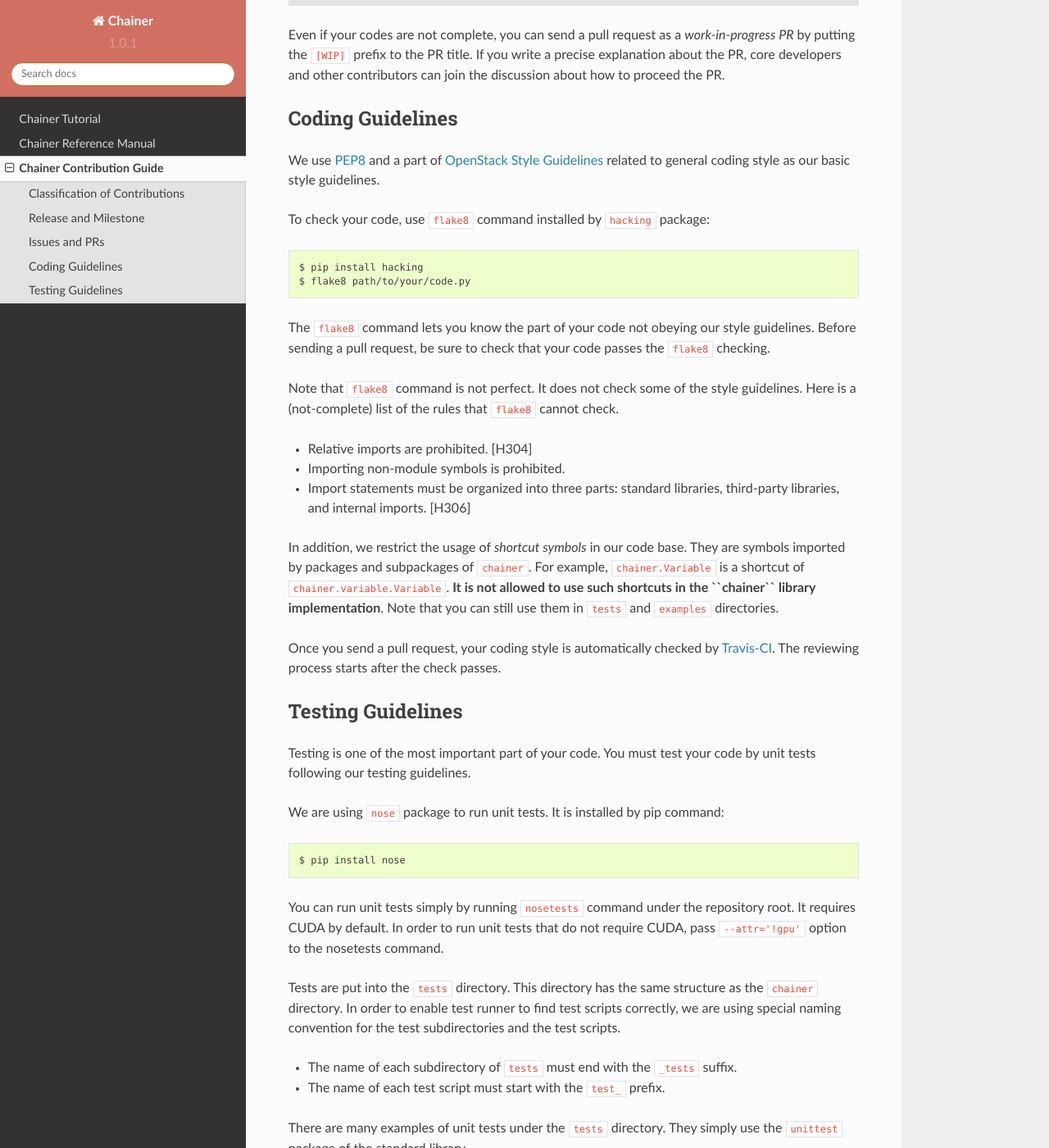
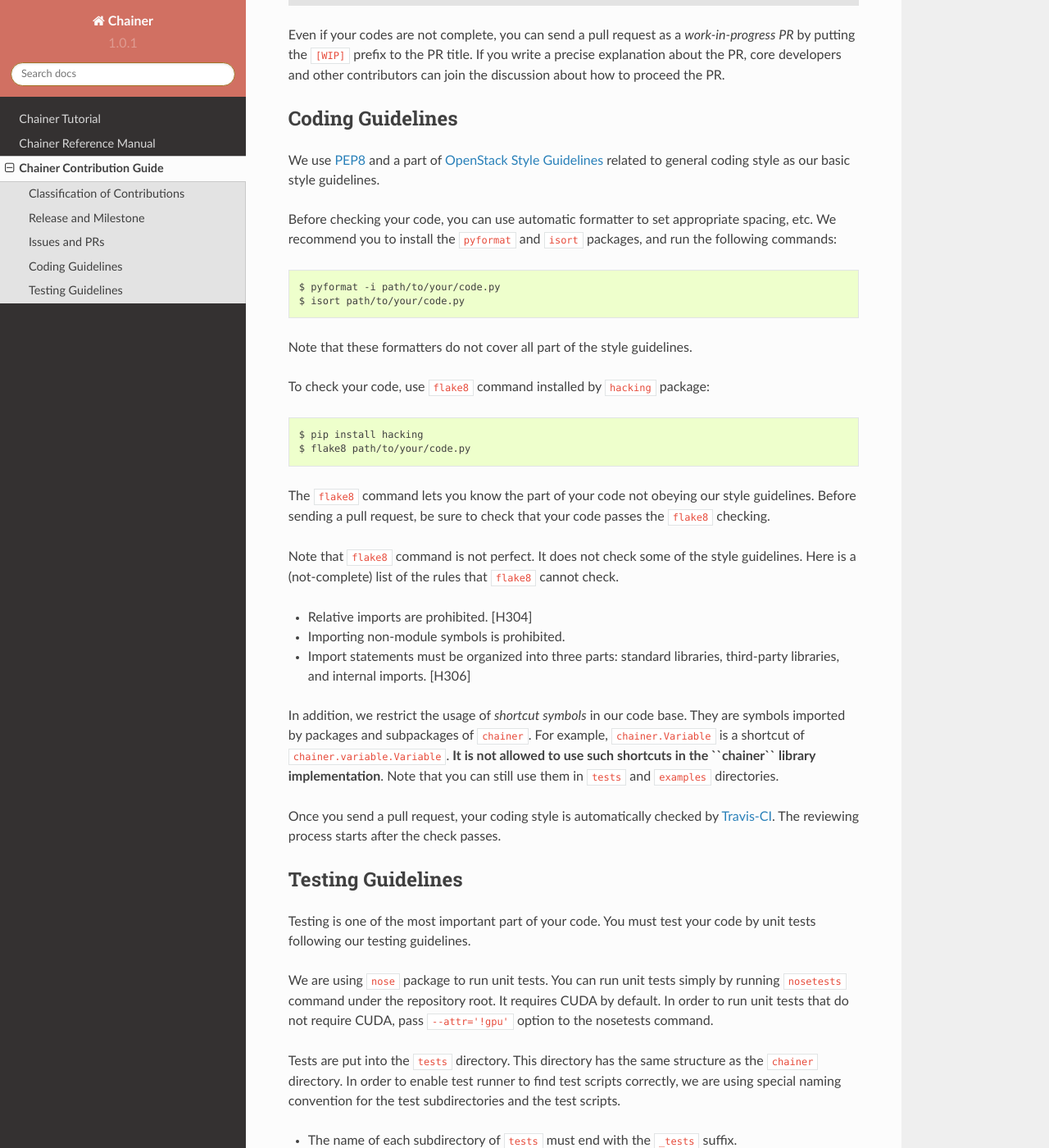
Before and after one commit to mitmul/intel-chainer, a Sphinx documentation site: the page built from docs/source/contribution.rst, in a window 1280 px wide and 1400 px high, scrolled down 2083 px. Shown: the whole window at 82% size. Built offline with Sphinx 7.4.7 and the Read the Docs theme 2.0.0, drawn with Linux system fonts in a browser that asks for light colours.

Commit message:
Write about formatters

```diff
--- a/docs/source/contribution.rst
+++ b/docs/source/contribution.rst
@@ -90,6 +90,14 @@
 
 We use `PEP8 <https://www.python.org/dev/peps/pep-0008/>`_ and a part of `OpenStack Style Guidelines <http://docs.openstack.org/developer/hacking/>`_ related to general coding style as our basic style guidelines.
 
+Before checking your code, you can use automatic formatter to set appropriate spacing, etc.
+We recommend you to install the ``pyformat`` and ``isort`` packages, and run the following commands::
+
+  $ pyformat -i path/to/your/code.py
+  $ isort path/to/your/code.py
+
+Note that these formatters do not cover all part of the style guidelines.
+
 To check your code, use ``flake8`` command installed by ``hacking`` package::
 
   $ pip install hacking
@@ -123,10 +131,6 @@
 You must test your code by unit tests following our testing guidelines.
 
 We are using ``nose`` package to run unit tests.
-It is installed by pip command::
-
-  $ pip install nose
-
 You can run unit tests simply by running ``nosetests`` command under the repository root.
 It requires CUDA by default.
 In order to run unit tests that do not require CUDA, pass ``--attr='!gpu'`` option to the nosetests command.
```
